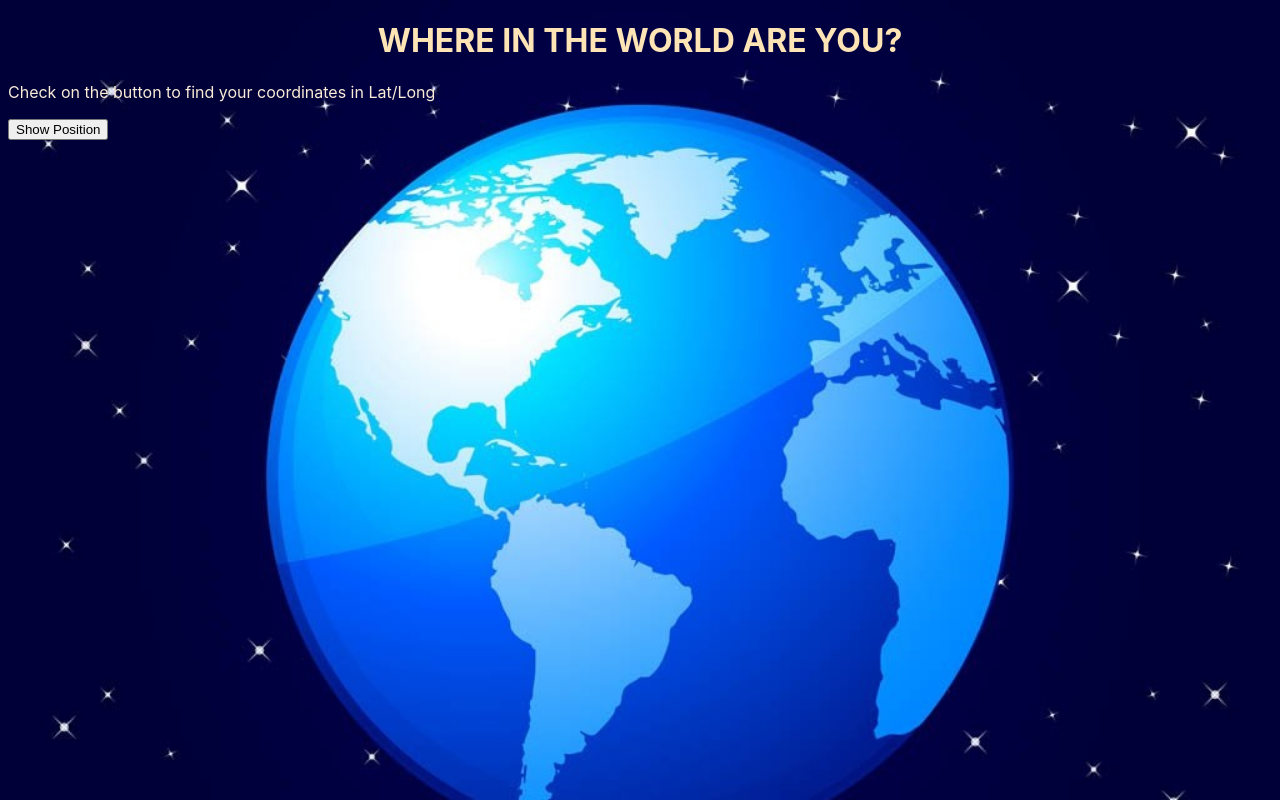
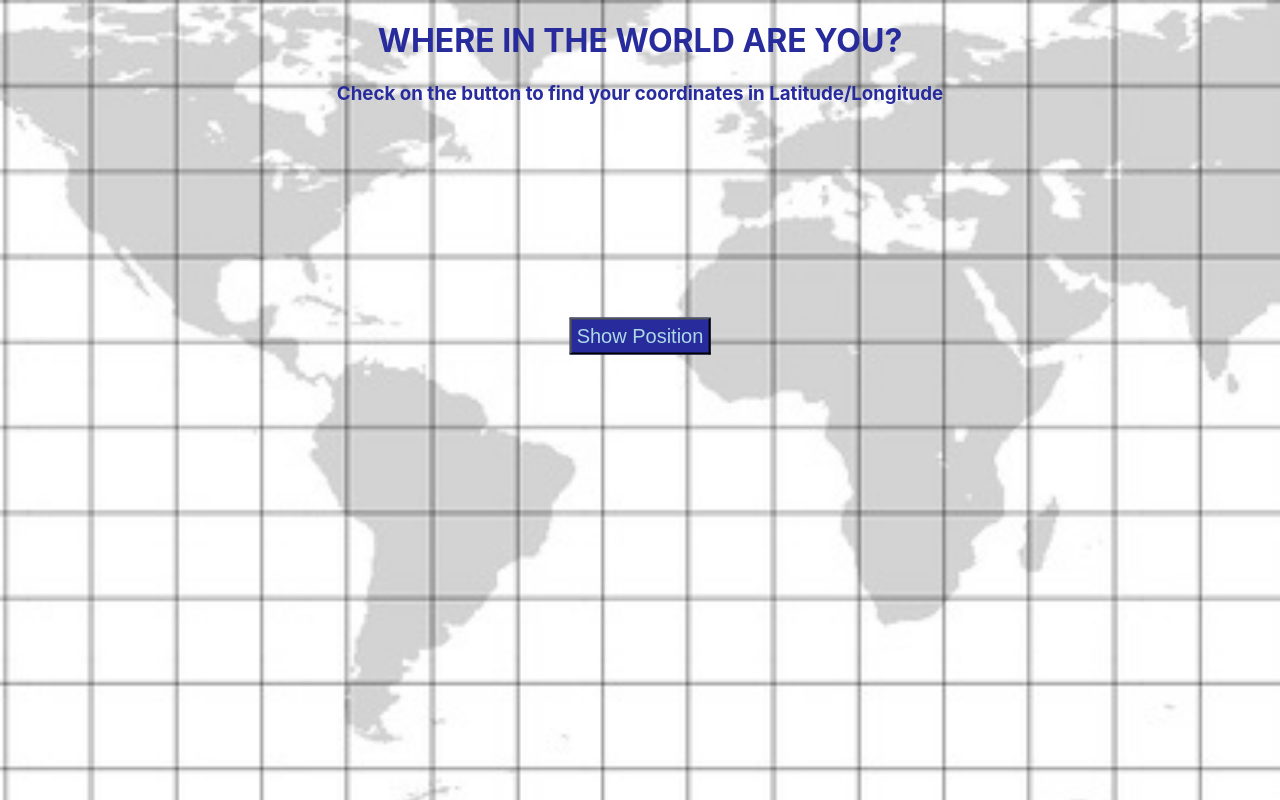
Before and after one commit to Mannyalfa/find-me, a plain HTML site: page index.html in a window 1280 px wide. Drawn offline with Linux system fonts and the light colour scheme.

Commit message:
refactored HTML and changed background

```diff
--- a/assets/css/stylesheet.css
+++ b/assets/css/stylesheet.css
@@ -1,19 +1,51 @@
 body {
-    background-image: url("../images/world-background.jpg");
+    background-color: lightgrey;
+    background-image: url("../images/mapgrid.jpg");
     background-repeat: no-repeat;
     -webkit-background-size: cover;
     -moz-background-size: cover;
     -o-background-size: cover;
     background-size: cover;
     font-family: -apple-system, BlinkMacSystemFont, 'Segoe UI', Roboto, Oxygen, Ubuntu, Cantarell, 'Open Sans', 'Helvetica Neue', sans-serif;
-    color: antiquewhite;
-}
-
-.container {
+    color: black;
 
 }
 
-h1{
+
+
+h1, h3{
     text-align: center;
-    color: moccasin;
+    color: rgb(39, 43, 156);
 }
+
+button {
+    background-color: rgb(39, 43, 156);
+    padding: 5px;
+    color: lightblue;
+    align-items: center;
+    font-size: 20px;
+}
+#info {
+    margin: 0;
+    position: absolute;
+    top: 45%;
+    left: 50%;
+    -ms-transform: translate(-50%, -50%);
+    transform: translate(-50%, -50%);
+    text-align: center;
+}
+
+
+
+#demo {
+    font-weight: 400;
+    font-size: x-large;
+    color: rgb(39, 43, 156);
+    background-color: rgb(189, 246, 242);
+    align-self: center;
+    max-width: max-content;
+}
+
+p{
+    align-content: center;
+}
--- a/index.html
+++ b/index.html
@@ -1,5 +1,6 @@
 <!DOCTYPE html>
 <html lang="en">
+
 <head>
     <meta charset="UTF-8">
     <meta http-equiv="X-UA-Compatible" content="IE=edge">
@@ -8,17 +9,22 @@
 
     <title>Find me!</title>
 </head>
+
 <body>
     <container>
         <header>
             <h1> WHERE IN THE WORLD ARE YOU?</h1>
         </header>
-    <P>Check on the button to find your coordinates in Lat/Long</P>
+        <h3>Check on the button to find your coordinates in Latitude/Longitude</h3>
+        <div class="center" id="info">
             <button onclick="getLocation()">Show Position</button>
             <p id="demo"></p>
+        </div>
+
 
 
     </container>
     <script src="./assets/js/script.js"></script>
 </body>
+
 </html>
```
Also changed, not shown: assets/images/mapgrid.jpg (added). Lines whose indentation alone changed are shown as unchanged.
